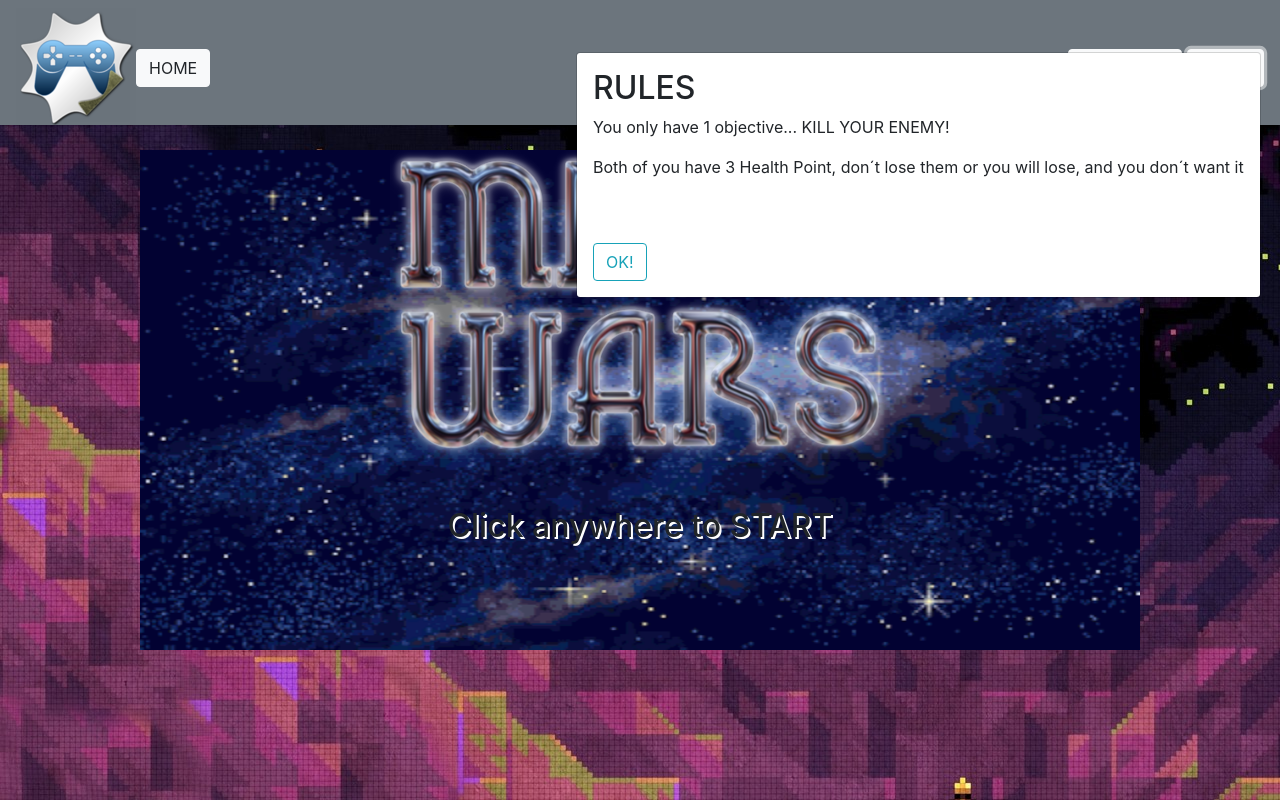
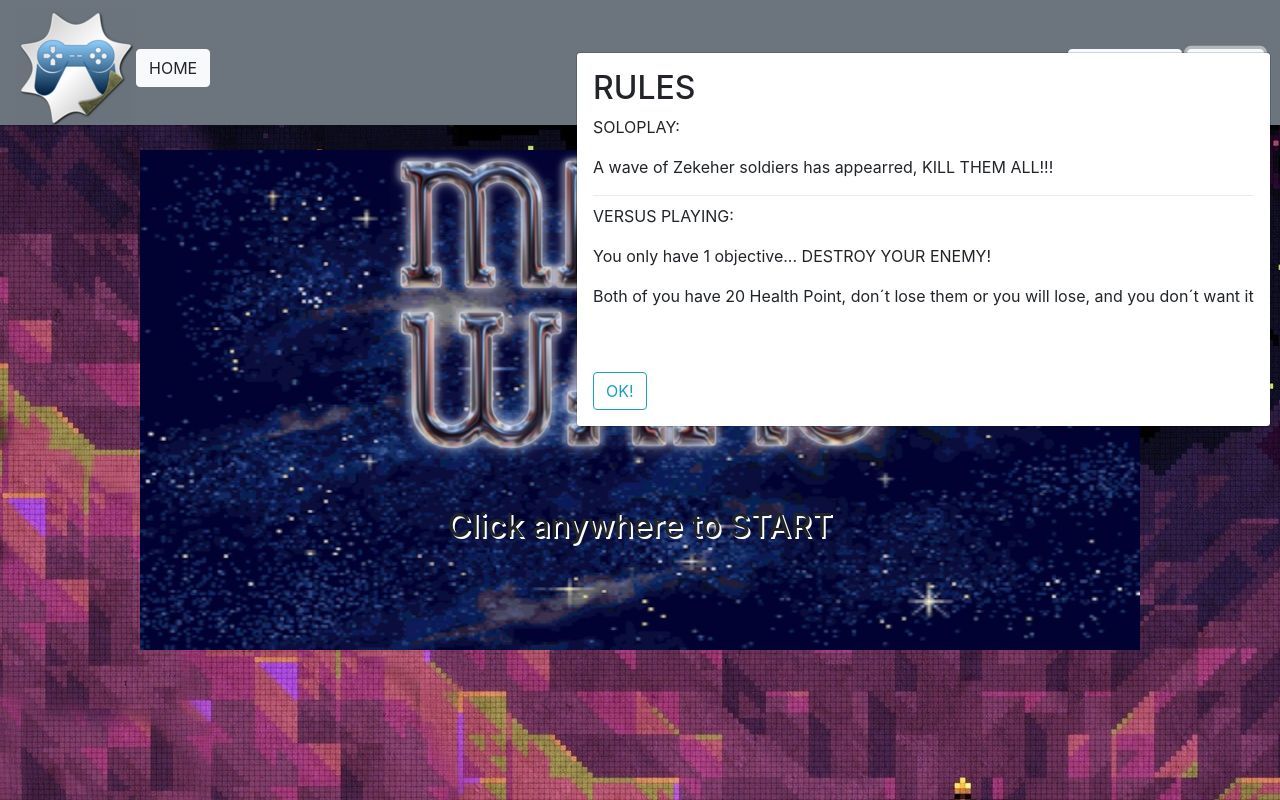
Before and after one commit to ezedapena/videogame, a plain HTML site: page index.html in a window 1280 px wide. Both pictures are taken after a click on the button "RULES". Drawn offline with nearby package versions, Linux system fonts and the light colour scheme; grey boxes are pictures that could not be loaded.

Commit message:
finished

```diff
--- a/index.html
+++ b/index.html
@@ -135,8 +135,12 @@
 
 <div id="rules" class="dropdown-menu p-3">
 	<h2>RULES</h2>
-	<p>You only have 1 objective... KILL YOUR ENEMY!</p>
-	<p>Both of you have 3 Health Point, don´t lose them or you will lose, and you don´t want it</p>
+	<p>SOLOPLAY:</p>
+	<p>A wave of Zekeher soldiers has appearred, KILL THEM ALL!!!</p>
+	<div class="dropdown-divider"></div>
+	<p>VERSUS PLAYING:</p>
+	<p>You only have 1 objective... DESTROY YOUR ENEMY!</p>
+	<p>Both of you have 20 Health Point, don´t lose them or you will lose, and you don´t want it</p>
 	<button type="button" class="btn btn-outline-info mt-5" id="accept">OK!</button>
 </div>
 <div id="controls" class="dropdown-menu p-3">
```
